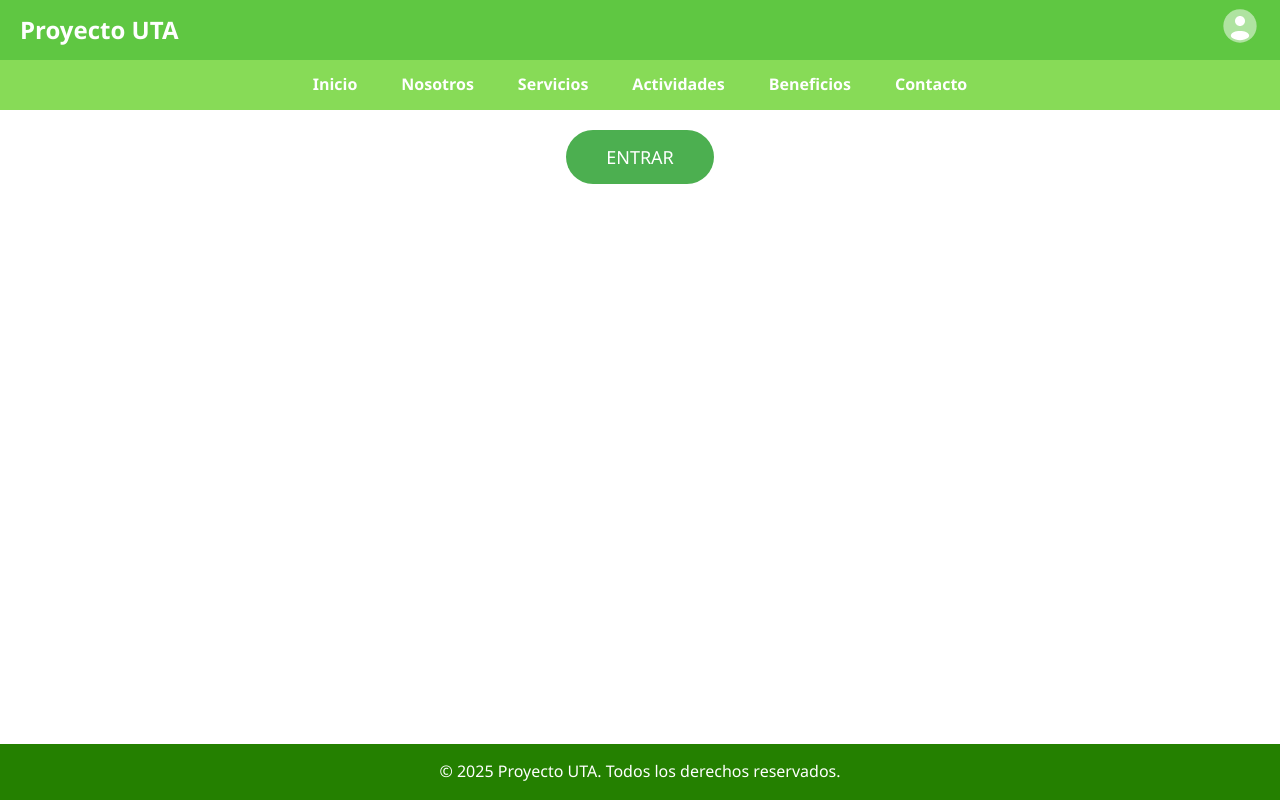
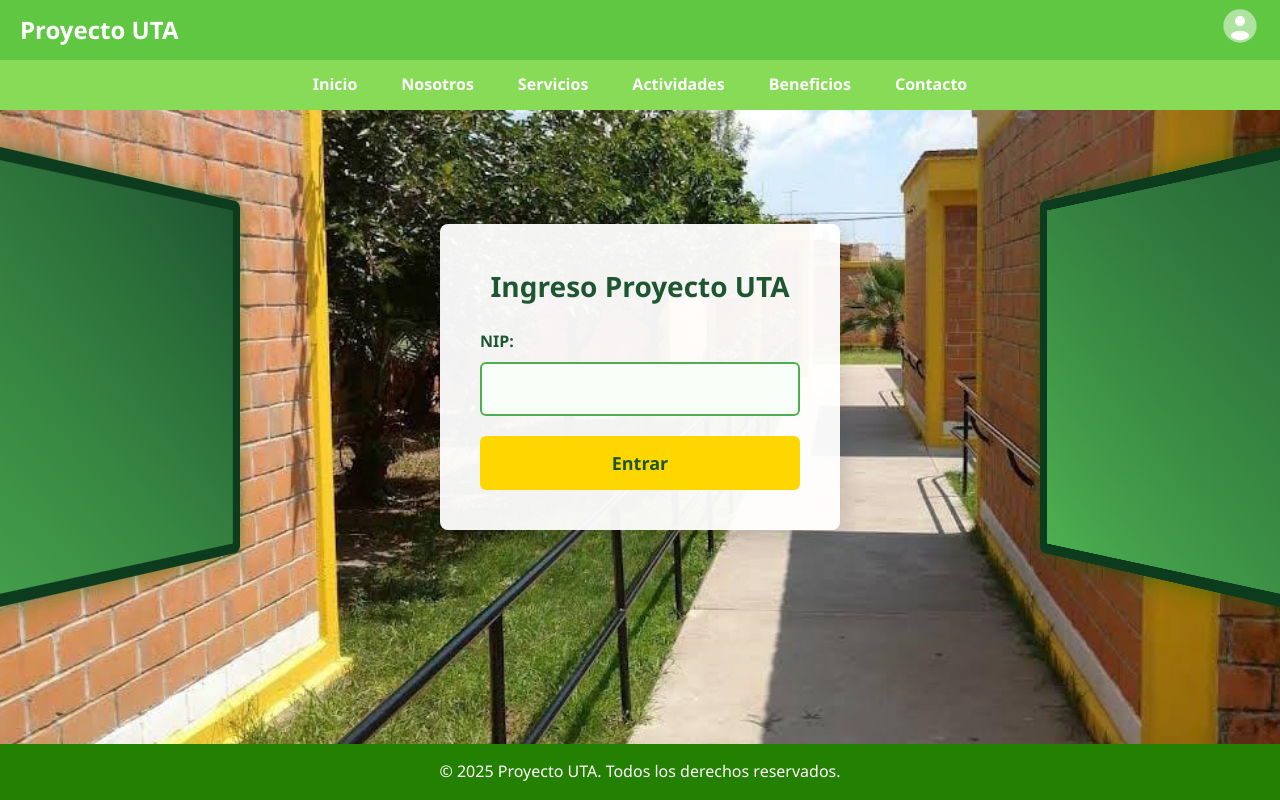
Before and after one commit to Kallolt2030/Estancia, a PHP site: page /login.php in a window 1280 px wide. Run offline with PHP 8.4, Linux system fonts and the light colour scheme.

Commit message:
diseño login

```diff
--- a/assets/css/login.css
+++ b/assets/css/login.css
@@ -1,38 +1,184 @@
-/* Estilo del formulario */
-.login-form {
-    text-align: center;
+/* Estilos base */
+body.login-page {
+    margin: 0;
+    padding: 0;
+    font-family: 'Arial', sans-serif;
+    background: url('../img/fondo.jpg') center/cover no-repeat fixed;
+    min-height: 100vh;
+    display: flex;
+    flex-direction: column;
+    overflow-x: hidden;
 }
 
-/* Estilo del campo de entrada del NIP */
-.input-nip {
-    padding: 10px;
-    font-size: 16px;
-    border: 2px solid #ccc;
-    border-radius: 5px;
+/* Contenedor principal */
+.login-animation-wrapper {
+    flex: 1;
+    display: flex;
+    justify-content: center;
+    align-items: center;
+    padding: 20px;
+    position: relative;
+    margin-top: 60px; /* Ajuste para header */
+    margin-bottom: 50px; /* Ajuste para footer */
+}
+
+.door-container {
+    position: relative;
+    width: 100%;
+    max-width: 800px;
+    height: 350px; /* Reducido de 500px a 350px */
+    display: flex;
+    justify-content: center;
+    align-items: center;
+    perspective: 1000px; /* Ajustado para nueva altura */
+}
+
+/* Puertas con altura reducida */
+.door {
+    position: absolute;
+    width: 50%;
+    height: 100%;
+    background: linear-gradient(135deg, #1e5631 0%, #4CAF50 100%);
+    border: 10px solid #0d3b1e; /* Reducido de 12px */
+    box-shadow: 0 0 20px rgba(0, 100, 0, 0.5); /* Sombra más sutil */
+    transition: transform 1s cubic-bezier(0.68, -0.55, 0.265, 1.55); /* Animación más rápida */
+    z-index: 1;
+    top: 0;
+}
+
+.door-left {
+    left: 0;
+    transform-origin: left center;
+    border-right: 5px solid #0d3b1e; /* Reducido de 6px */
+    border-radius: 6px 0 0 6px; /* Bordes más pequeños */
+}
+
+.door-right {
+    right: 0;
+    transform-origin: right center;
+    border-left: 5px solid #0d3b1e; /* Reducido de 6px */
+    border-radius: 0 6px 6px 0; /* Bordes más pequeños */
+}
+
+/* Formulario (tamaño proporcional) */
+.login-form-container {
+    position: relative;
+    width: 350px; /* Reducido de 400px */
+    background: rgba(255, 255, 255, 0.95);
+    padding: 30px; /* Reducido de 40px */
+    border-radius: 6px;
+    box-shadow: 0 4px 20px rgba(0, 0, 0, 0.15);
+    z-index: 2;
+    opacity: 0;
+    transition: opacity 0.4s 0.5s; /* Transición más rápida */
+}
+
+/* Resto de estilos se mantienen igual */
+.login-title {
+    color: #1e5631;
+    text-align: center;
+    font-size: 26px; /* Reducido de 28px */
+    margin-bottom: 15px;
+}
+
+.input-group {
+    display: flex;
+    flex-direction: column;
+    gap: 8px;
+    margin-bottom: 15px;
+}
+
+.submit-btn {
+    padding: 12px; /* Reducido de 15px */
+    font-size: 16px; /* Reducido de 18px */
+}
+
+/* Estados de animación */
+.doors-open .door-left {
+    transform: rotateY(-100deg); /* Ángulo ligeramente menor */
+}
+
+.doors-open .door-right {
+    transform: rotateY(100deg); /* Ángulo ligeramente menor */
+}
+
+/* Formulario */
+.login-form-container {
+    position: relative;
+    width: 400px;
+    background: rgba(255, 255, 255, 0.95);
+    padding: 40px;
+    border-radius: 8px;
+    box-shadow: 0 5px 25px rgba(0, 0, 0, 0.2);
+    z-index: 2;
+    opacity: 0;
+    transition: opacity 0.5s 0.6s;
+}
+
+.login-title {
+    color: #1e5631;
+    text-align: center;
+    font-size: 28px;
     margin-bottom: 20px;
 }
 
-/* Estilo del botón de entrada (puerta verde) */
-.enter-button {
-    background-color: #4CAF50;
-    color: white;
-    padding: 15px 40px;
-    font-size: 18px;
-    border: none;
-    border-radius: 50px;
-    cursor: pointer;
-    transition: all 0.3s ease;
-    text-transform: uppercase;
+.input-group {
+    display: flex;
+    flex-direction: column;
+    gap: 8px;
+    margin-bottom: 20px;
 }
 
-/* Efecto de hover sobre el botón */
-.enter-button:hover {
-    background-color: #45a049;
-    transform: scale(1.1);
+.input-group label {
+    color: #1e5631;
+    font-weight: bold;
 }
 
-/* Efecto de presionar el botón */
-.enter-button:active {
-    background-color: #388e3c;
-    transform: scale(1);
+.input-group input {
+    padding: 14px;
+    border: 2px solid #4CAF50;
+    border-radius: 6px;
+    font-size: 16px;
+    background: #f8fff8;
 }
+
+.submit-btn {
+    background: #FFD700;
+    color: #1e5631;
+    border: none;
+    padding: 15px;
+    font-size: 18px;
+    font-weight: bold;
+    border-radius: 6px;
+    cursor: pointer;
+    transition: all 0.3s;
+    width: 100%;
+}
+
+.submit-btn:hover {
+    background: #FFC000;
+    transform: translateY(-2px);
+}
+
+.error-message {
+    color: #d32f2f;
+    background: #ffebee;
+    padding: 12px;
+    border-radius: 6px;
+    text-align: center;
+    margin-bottom: 20px;
+    border-left: 4px solid #f44336;
+}
+
+/* Estados de animación */
+.doors-open .door-left {
+    transform: rotateY(-110deg);
+}
+
+.doors-open .door-right {
+    transform: rotateY(110deg);
+}
+
+.doors-open .login-form-container {
+    opacity: 1;
+}
--- /dev/null
+++ b/assets/js/login.js
@@ -0,0 +1,24 @@
+document.addEventListener('DOMContentLoaded', () => {
+    const doorContainer = document.getElementById('doorContainer');
+    const form = document.querySelector('.login-form');
+
+    // Pequeño retraso para iniciar animación
+    setTimeout(() => {
+        doorContainer.classList.add('doors-open');
+    }, 300);
+
+    // Animación al enviar formulario
+    if(form) {
+        form.addEventListener('submit', function(e) {
+            e.preventDefault();
+
+            // Animación de cierre
+            doorContainer.classList.remove('doors-open');
+
+            // Pequeño retraso antes de enviar
+            setTimeout(() => {
+                this.submit();
+            }, 1000);
+        });
+    }
+});
--- a/public/contacto.php
+++ b/public/contacto.php
@@ -1,4 +1,5 @@
 <?php include '../includes/header.php'; ?>
+
 <link rel="stylesheet" href="../assets/css/contacto.css">
 
 <!-- Fondo difuminado -->
--- a/public/login.php
+++ b/public/login.php
@@ -2,7 +2,7 @@
 session_start();
 if ($_SERVER['REQUEST_METHOD'] === 'POST') {
     $nip = $_POST['nip'];
-    if ($nip === '1234') { // Reemplazar con verificación real en DB
+    if ($nip === '1234') {
         $_SESSION['nip'] = $nip;
         header('Location: ../dashboard/index.php');
         exit;
@@ -10,23 +10,42 @@ if ($_SERVER['REQUEST_METHOD'] === 'POST') {
         $error = "NIP incorrecto.";
     }
 }
+include '../includes/header.php';
 ?>
+<!DOCTYPE html>
+<html lang="es">
+<head>
+    <meta charset="UTF-8">
+    <meta name="viewport" content="width=device-width, initial-scale=1.0">
+    <title>Login - Proyecto UTA</title>
+    <link rel="stylesheet" href="../assets/css/login.css">
+</head>
+<body class="login-page">
+    <div class="login-animation-wrapper">
+        <div class="door-container" id="doorContainer">
+            <!-- Puertas -->
+            <div class="door door-left"></div>
+            <div class="door door-right"></div>
 
-<?php include '../includes/header.php'; ?>
-<link rel="stylesheet" href="../assets/css/login.css">
+            <!-- Formulario centrado -->
+            <div class="login-form-container">
+                <h1 class="login-title">Ingreso Proyecto UTA</h1>
+                <?php if (isset($error)): ?>
+                    <div class="error-message"><?= $error ?></div>
+                <?php endif; ?>
 
-<h2>Ingreso</h2>
-<?php if (isset($error)) echo "<p style='color:red;'>$error</p>"; ?>
+                <form method="post" class="login-form">
+                    <div class="input-group">
+                        <label for="nip">NIP:</label>
+                        <input type="password" id="nip" name="nip" required>
+                    </div>
+                    <button type="submit" class="submit-btn">Entrar</button>
+                </form>
+            </div>
+        </div>
+    </div>
 
-<!-- Formulario de ingreso -->
-<form method="post" class="login-form">
-    <label for="nip">NIP:</label><br>
-    <input type="password" name="nip" required class="input-nip"><br>
-
-    <!-- Botón de puerta verde -->
-    <button type="submit" class="enter-button">
-        Entrar
-    </button>
-</form>
-
+    <script src="../assets/js/login.js"></script>
+</body>
+</html>
 <?php include '../includes/footer.php'; ?>
```
